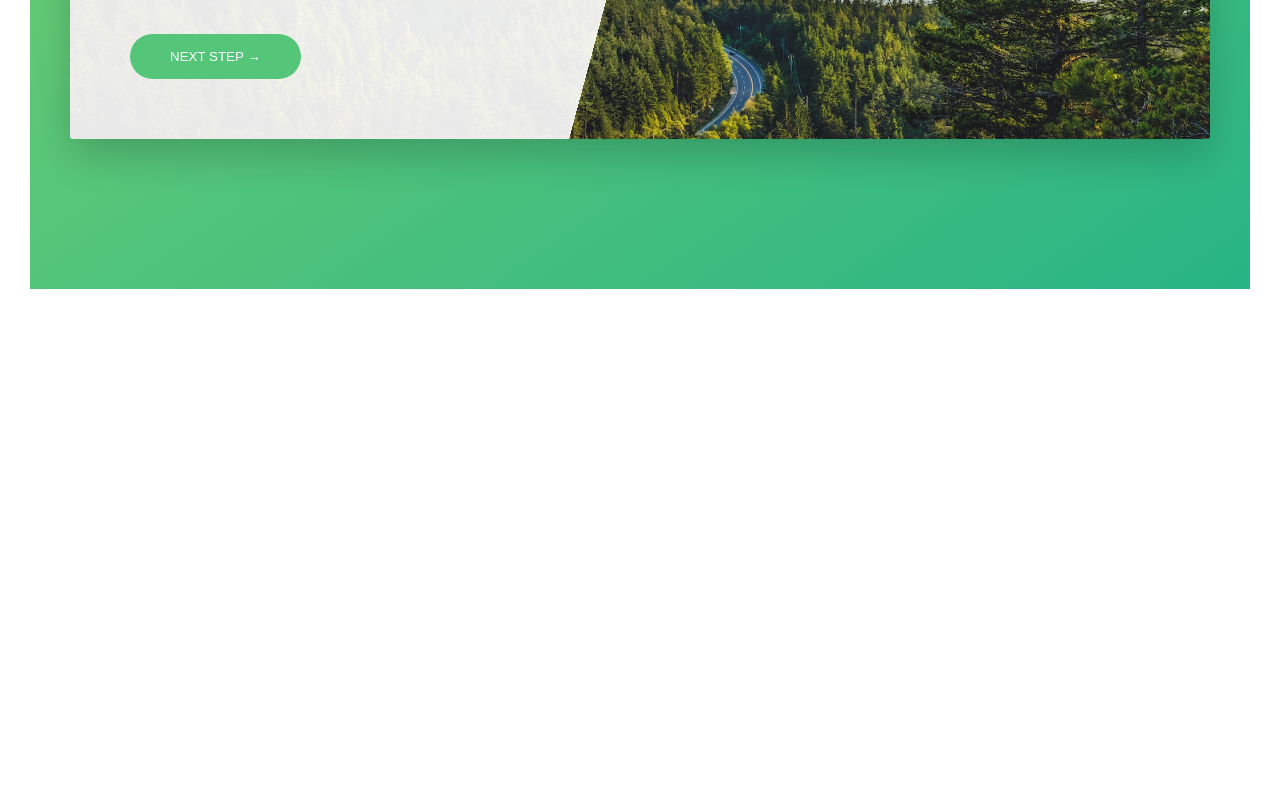
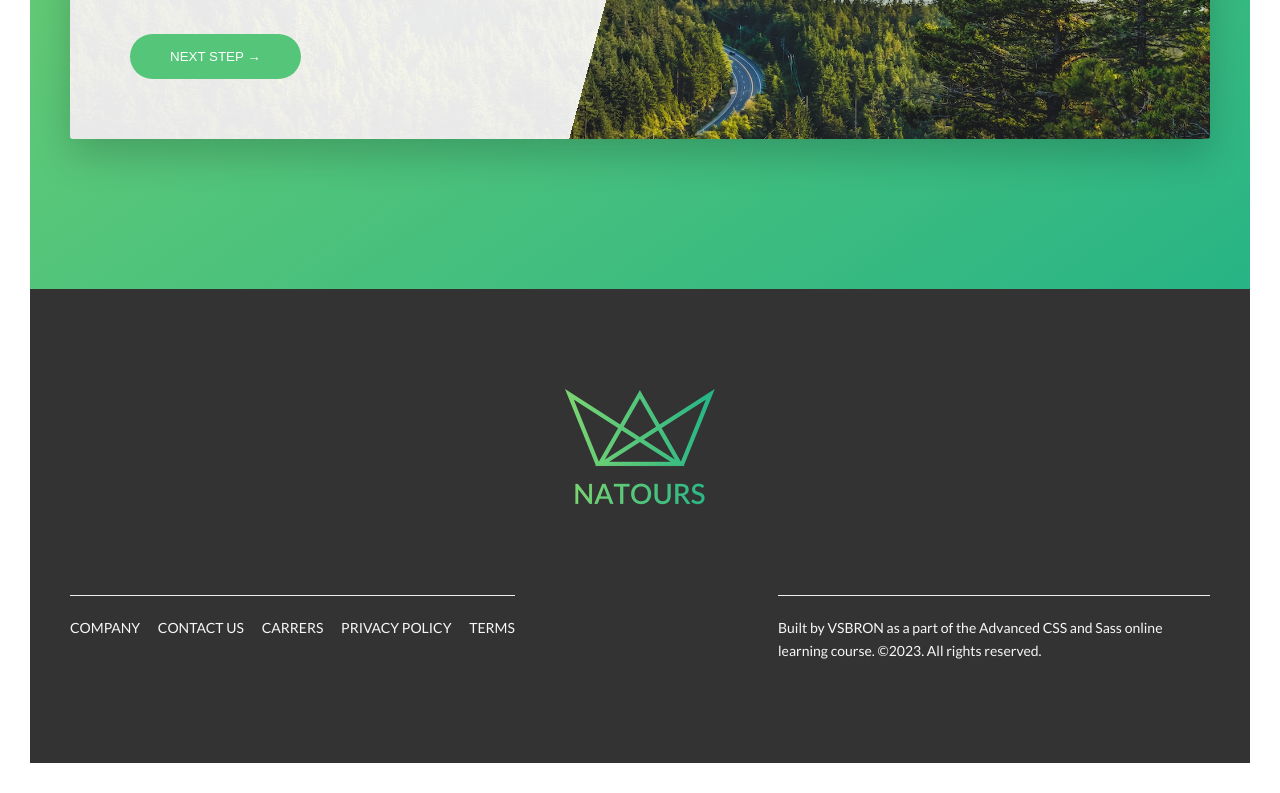
Before and after one commit to vsbron/course-natours-2023, a website built with Parcel: page index.html in a window 1280 px wide. Shown: the part 5139-5932 px from the top of the page. Before the commit the page ends 5458 px from the top, so only its background shows below. Built offline with nearby package versions, Linux system fonts and the light colour scheme.

Commit message:
Added Footer section

```diff
--- a/index.html
+++ b/index.html
@@ -19,11 +19,9 @@
 					<span class="heading-primary--sub">IS WHERE LIFE HAPPENS</span>
 				</h1>
 				<a href="#" class="btn btn--white btn--animated">DISCOVER OUR TOURS</a>
-			</div>
-		</header>
+			</div></header>
 
 		<main>
-
 			<section class="section__about">
 				<div class="u-center-text u-margin-bottom-big">
 					<h2 class="heading-secondary">EXCITING TOURS FOR ADVENTUROUS PEOPLE</h2>
@@ -45,10 +43,7 @@
 							<img src="src/img/nat-1-large.jpg" loading="lazy" class="composition__photo composition__photo--p1" alt="Photo 1" />
 							<img src="src/img/nat-2-large.jpg" loading="lazy" class="composition__photo composition__photo--p2" alt="Photo 2" />
 							<img src="src/img/nat-3-large.jpg" loading="lazy" class="composition__photo composition__photo--p3" alt="Photo 3" />
-						</div>
-					</div>
-				</div>
-			</section>
+						</div></div></div></section>
 
 			<section class="section__features">
 				<div class="row">
@@ -79,9 +74,7 @@
 							<h3 class="heading-tertiary">Live a healthier Life</h3>
 						</div>
 						<p class="feature-box__text">Lorem ipsum dolor, sit amet consectetur adipisicing elit. Magnam eum doloremque, ad natus, minima id ullam modi consequatur quod et quasi libero asperiores odio!</p>
-					</div></div>
-				</div>
-			</section>
+					</div></div></div></section>
 
 			<section class="section__tours">
 				<div class="u-center-text u-margin-bottom-big">
@@ -144,11 +137,9 @@
 							</div></div></div></div></div>
 				<div class="u-center-text u-margin-top-huge">
 					<a href="#" class="btn btn--green">Discover all tours</a>
-				</div>
-			</section>
+				</div></section>
 
 			<section class="section__stories">
-
 				<div class="bg-video">
 					<video class="bg-video__content" autoplay muted loop>
 						<source src="src/img/video.webm" type="video/webm" />
@@ -156,14 +147,13 @@
 						Your browser is not supported!
 					</video>
 				</div>
-
 				<div class="u-center-text u-margin-bottom-big">
 					<h2 class="heading-secondary">WE MAKE PEOPLE GENUINELY HAPPY</h2>
 				</div>
 				<div class="row">
 					<div class="story">
 						<figure class="story__shape">
-							<img src="src/img/nat-8.jpg" class="story__img" alt="Person on a tour" />
+							<img src="src/img/nat-8.jpg" loading="lazy" class="story__img" alt="Person on a tour" />
 							<figcaption class="story__caption">MARY SMITH</figcaption>
 						</figure>
 						<div class="story__text">
@@ -174,7 +164,7 @@
 						</div></div>
 					<div class="story">
 						<figure class="story__shape">
-							<img src="src/img/nat-9.jpg" class="story__img" alt="Person on a tour" />
+							<img src="src/img/nat-9.jpg" loading="lazy" class="story__img" alt="Person on a tour" />
 							<figcaption class="story__caption">JACK WILSON</figcaption>
 						</figure>
 						<div class="story__text">
@@ -185,14 +175,11 @@
 						</div></div></div>
 				<div class="u-center-text u-margin-top-huge">
 					<a href="#" class="btn-text">Read all stories &rarr;</a>
-				</div>
-			</section>
+				</div></section>
 
 			<section class="section__book">
-
 				<div class="row">
-					<div class="book">
-						<div class="book__form">
+					<div class="book"><div class="book__form">
 						<form action="#" class="form">
 							<div class="u-margin-bottom-medium">
 								<h2 class="heading-secondary">START BOOKING NOW</h2>
@@ -205,36 +192,41 @@
 								<input type="email" class="form__input" placeholder="Email address" id="email" required>
 								<label class="form__label" for="email">Email address</label>
 							</div>
-
 							<div class="form__group u-margin-bottom-medium">
 								<div class="form__radio-group">
 									<input type="radio" class="form__radio-input" id="form__smail" name="group-size">
 									<label class="form__radio-label" for="form__smail">
 										<span class="form__radio-button"></span>
 										Small tour group
-										</label>
-									</div>
+									</label></div>
 								<div class="form__radio-group">
 									<input type="radio" class="form__radio-input" id="form__large" name="group-size">
 									<label class="form__radio-label" for="form__large">
 										<span class="form__radio-button"></span>
 										Large tour group
-										</label>
-									</div>
-								</div>
+									</label></div></div>
 							<div class="form-group">
 								<button class="btn btn--green">Next step &rarr;</button>
+							</div></form></div></div></div></section></main>
+
+		<footer class="footer">
+			<div class="footer__logo-box">
+				<img src="src/img/logo-green-2x.png" loading="lazy" class="footer__logo" alt="Full logo" />
 			</div>
-							</form>
-						</div>
-					</div>
-				</div>
-
-			</section>
-
-		</main>
-
-		<footer class="footer"></footer>
+			<div class="row">
+				<div class="col-1-of-2">
+					<div class="footer__navigation">
+						<ul class="footer__list">
+							<li class="footer__item"><a href="#" class="footer__link">Company</a></li>
+							<li class="footer__item"><a href="#" class="footer__link">Contact us</a></li>
+							<li class="footer__item"><a href="#" class="footer__link">Carrers</a></li>
+							<li class="footer__item"><a href="#" class="footer__link">Privacy policy</a></li>
+							<li class="footer__item"><a href="#" class="footer__link">Terms</a></li>
+						</ul></div></div>
+				<div class="col-1-of-2">
+					<p class="footer__copyright">
+						Built by <a href="https://github.com/vsbron" class="footer__link" target="_blank">vsbron</a> as a part of the Advanced CSS and Sass online learning course. &copy;2023. All rights reserved.
+					</p></div></div></footer>
 
   </body>
 </html>
--- a/src/sass/abstract/_variables.scss
+++ b/src/sass/abstract/_variables.scss
@@ -9,6 +9,7 @@ $color-tertiary-dark: #5643fa;
 $color-white: #fff;
 $color-gray-dark-1: #777;
 $color-gray-dark-2: #999;
+$color-gray-dark-3: #333;
 $color-gray-light-1: #f7f7f7;
 $color-gray-light-2: #eee;
 $color-black: #000;
--- /dev/null
+++ b/src/sass/layout/_footer.scss
@@ -0,0 +1,54 @@
+.footer {
+  background-color: $color-gray-dark-3;
+  color: $color-gray-light-1;
+  font-size: 1.4rem;
+  padding: 10rem 0;
+
+  &__logo-box {
+    text-align: center;
+    margin-bottom: 8rem;
+  }
+
+  &__logo {
+    width: 15rem;
+    height: auto;
+  }
+
+  &__navigation {
+    border-top: $color-gray-light-2 1px solid;
+    padding-top: 2rem;
+    display: inline-block;
+  }
+
+  &__list { list-style: none }
+
+  &__item {
+    display: inline-block;
+
+    &:not(:last-child){ margin-right: 1.5rem }
+  }
+
+  &__link {
+    &:link, &:visited {
+      background: $color-gray-dark-3;
+      color: $color-gray-light-1;
+      text-decoration: none;
+      text-transform: uppercase;
+      display: inline-block;
+      transition: all .2s $animation-timing;
+    }
+
+    &:hover, &:active {
+      color: $color-primary;
+      box-shadow: 0 1rem 2rem rgba($color-black, .4);
+      transform: rotate(5deg) scale(1.3);
+    }
+  }
+
+  &__copyright {
+    border-top: $color-gray-light-2 1px solid;
+    padding-top: 2rem;
+    width: 80%;
+    float: right
+  }
+}
--- a/src/sass/main.scss
+++ b/src/sass/main.scss
@@ -15,6 +15,7 @@
 @import "components/form";
 @import "components/story";
 
+@import "layout/footer";
 @import "layout/grid";
 @import "layout/header";
 
```
Lines whose indentation alone changed are shown as unchanged.
